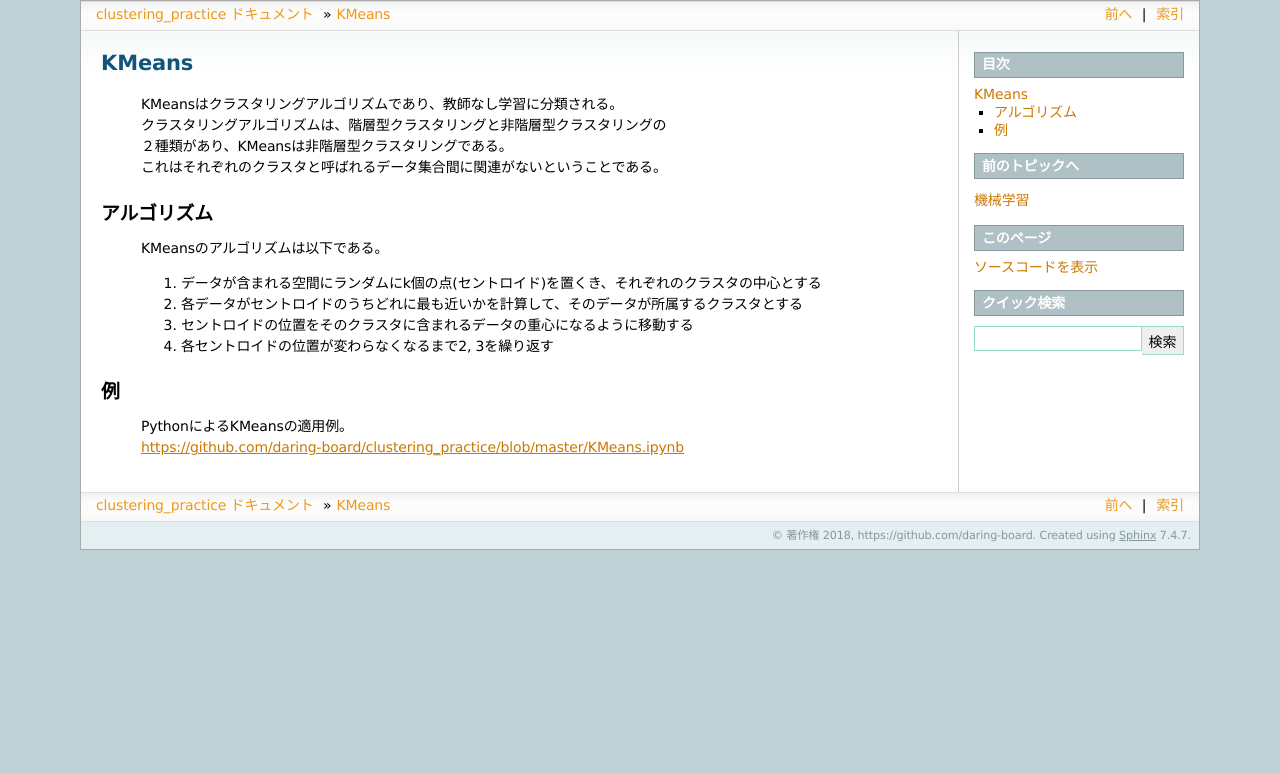
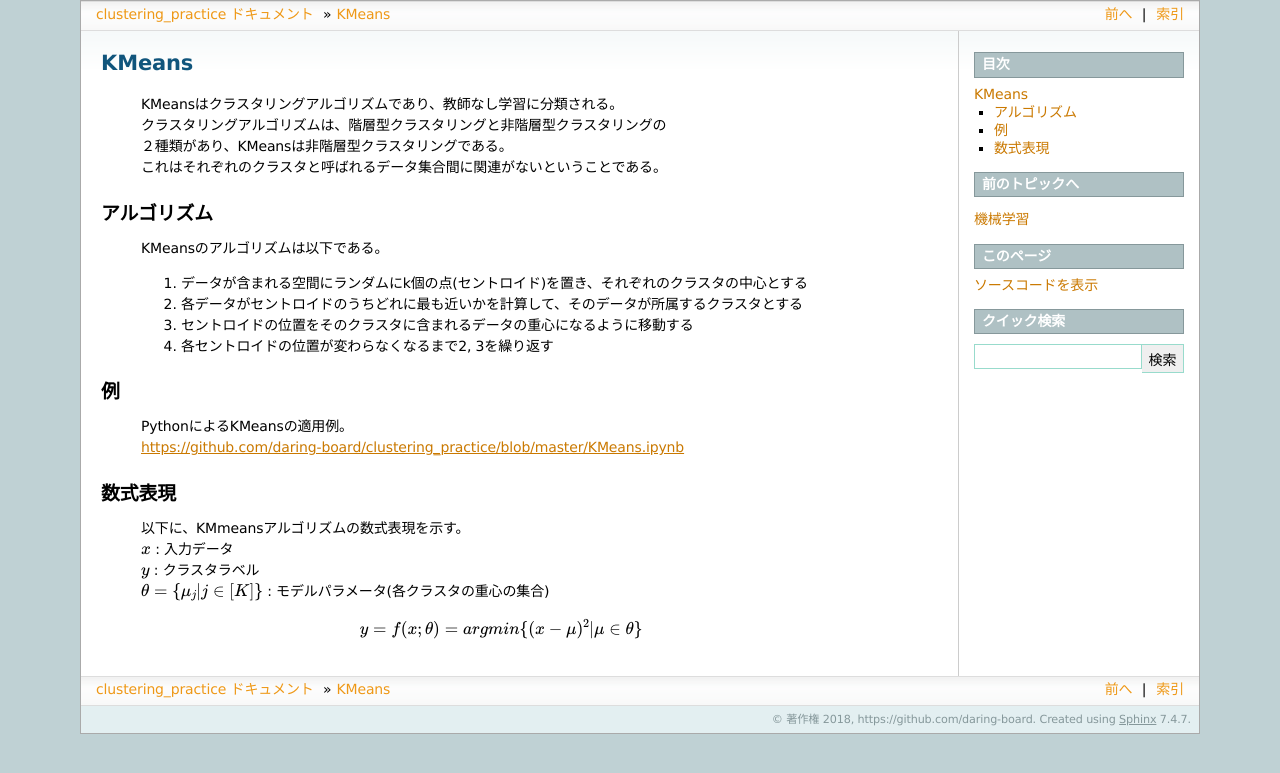
Before and after one commit to daring-board/clustering_practice, a Sphinx documentation site: the page built from source/k-means.rst, in a window 1280 px wide. Shown: the top 773 px of the page. Built offline with Sphinx 7.4.7, drawn with Linux system fonts in a browser that asks for light colours.

Commit message:
ドキュメントを更新。

```diff
--- a/source/k-means.rst
+++ b/source/k-means.rst
@@ -14,7 +14,7 @@ KMeans
 -------------------
   KMeansのアルゴリズムは以下である。
 
-  1. データが含まれる空間にランダムにk個の点(セントロイド)を置くき、それぞれのクラスタの中心とする
+  1. データが含まれる空間にランダムにk個の点(セントロイド)を置き、それぞれのクラスタの中心とする
   2. 各データがセントロイドのうちどれに最も近いかを計算して、そのデータが所属するクラスタとする
   3. セントロイドの位置をそのクラスタに含まれるデータの重心になるように移動する
   4. 各セントロイドの位置が変わらなくなるまで2, 3を繰り返す
@@ -23,3 +23,15 @@ KMeans
 -----
   | PythonによるKMeansの適用例。
   | https://github.com/daring-board/clustering_practice/blob/master/KMeans.ipynb
+
+数式表現
+--------------------
+
+  | 以下に、KMmeansアルゴリズムの数式表現を示す。
+  | :math:`x` : 入力データ
+  | :math:`y` : クラスタラベル
+  | :math:`\theta = \{ \mu_j | j \in [K] \}` : モデルパラメータ(各クラスタの重心の集合)
+
+  .. math::
+
+    y = f(x; \theta) =  arg min \{ (x - \mu)^2 | \mu \in \theta \}
--- a/source/machine-learning.rst
+++ b/source/machine-learning.rst
@@ -9,16 +9,16 @@
   | 『機械にデータを **学習させ** 、データに潜むパターンや特性を発見し、 **予測させる** こと』
   | である。
   | つまり、機械(学習器)は **学習** と **予測** の2つの処理を行う。
-  | 形式的には下記のような数式で表される :math:`f` のパラメータを求める事を **学習** といい、
+  | 形式的には下記のような数式で表される :math:`f` のパラメータ :math:`\theta` を求める事を **学習** といい、
   | 未知の入力データ :math:`x` に対して、データ :math:`y` を出力する事を **予測** という。
 
   .. math::
     \begin{equation}
-      y = f(x)
+      y = f(x; \theta)
     \end{equation}
 
   .. math::
-    x:入力データ, y:結果データ, f:モデル(学習器)
+    x:入力データ, y:結果データ, f:モデル(学習器), \theta :モデルパラメータ
 
   | 機械学習は、教師あり学習と教師なし学習、強化学習の3つに分類される。
 
```
